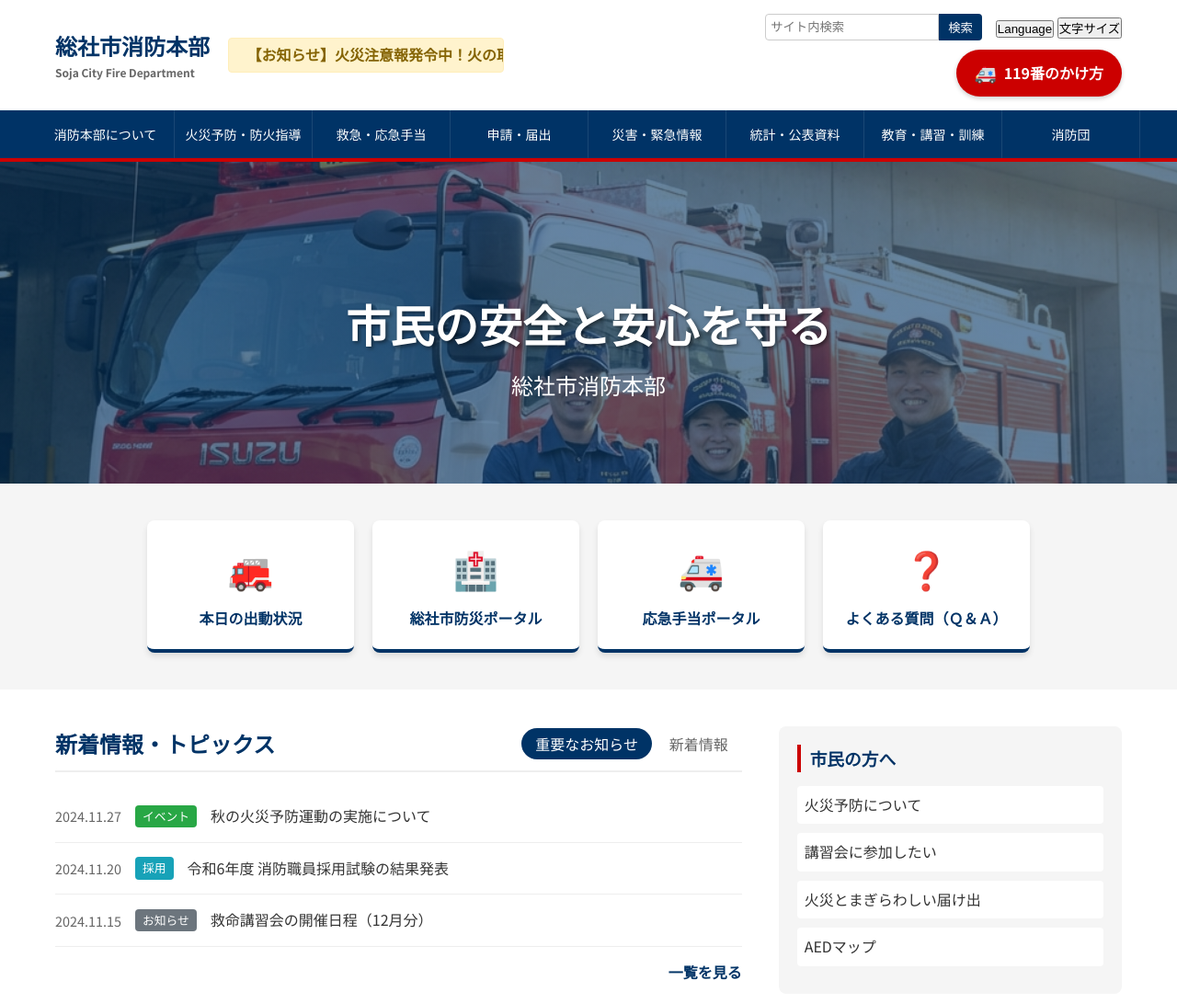
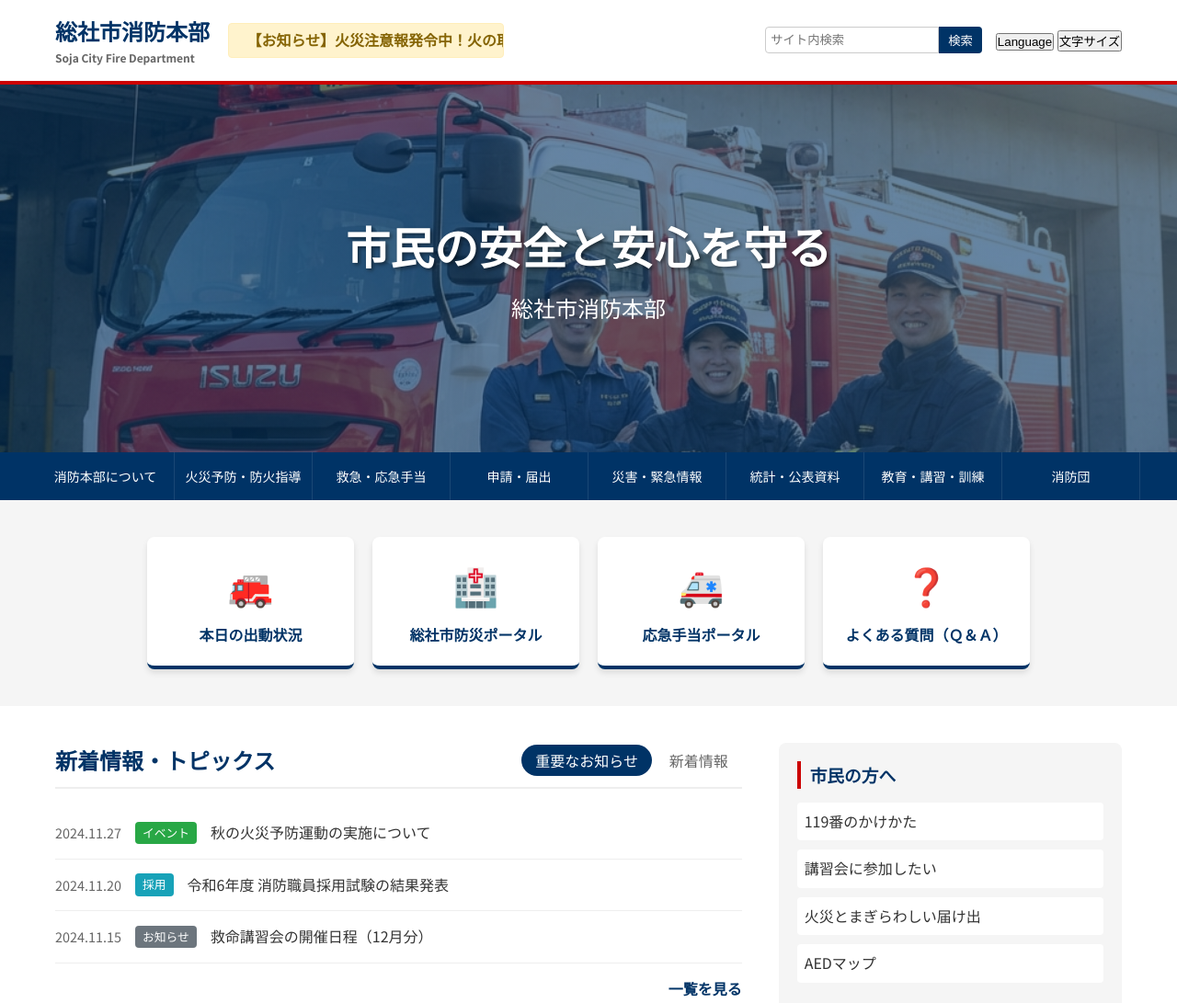
Before and after one commit to ryoji-ai/soja-fire-dept-homepage, a website: page index.html in a window 1280 px wide. Shown: the top 1091 px of the page at 92% size. Drawn offline with Linux system fonts and the light colour scheme.

Commit message:
Fix menu visibility by removing negative margin from quick access section

```diff
--- a/index.html
+++ b/index.html
@@ -37,28 +37,10 @@
                         <button>文字サイズ</button>
                     </div>
                 </div>
-                <div class="header-buttons">
 
-                    <a href="#" class="emergency-btn">
-                        <span class="icon">🚑</span>
-                        119番のかけ方
-                    </a>
-                </div>
             </div>
         </div>
-        <!-- Global Navigation -->
-        <nav class="global-nav">
-            <ul>
-                <li><a href="#">消防本部について</a></li>
-                <li><a href="#">火災予防・防火指導</a></li>
-                <li><a href="#">救急・応急手当</a></li>
-                <li><a href="#">申請・届出</a></li>
-                <li><a href="#">災害・緊急情報</a></li>
-                <li><a href="#">統計・公表資料</a></li>
-                <li><a href="#">教育・講習・訓練</a></li>
-                <li><a href="#">消防団</a></li>
-            </ul>
-        </nav>
+
     </header>
 
     <!-- Hero Section -->
@@ -72,6 +54,20 @@
             <p>【緊急情報】現在、管内で火災が発生しています（〇〇町〇丁目付近）</p>
         </div>
     </section>
+
+    <!-- Global Navigation -->
+    <nav class="global-nav">
+        <ul>
+            <li><a href="#">消防本部について</a></li>
+            <li><a href="#">火災予防・防火指導</a></li>
+            <li><a href="#">救急・応急手当</a></li>
+            <li><a href="#">申請・届出</a></li>
+            <li><a href="#">災害・緊急情報</a></li>
+            <li><a href="#">統計・公表資料</a></li>
+            <li><a href="#">教育・講習・訓練</a></li>
+            <li><a href="#">消防団</a></li>
+        </ul>
+    </nav>
 
     <!-- Quick Access -->
     <section class="quick-access">
@@ -133,7 +129,7 @@
             <div class="menu-group">
                 <h3>市民の方へ</h3>
                 <ul>
-                    <li><a href="#">火災予防について</a></li>
+                    <li><a href="#">119番のかけかた</a></li>
                     <li><a href="#">講習会に参加したい</a></li>
                     <li><a href="#">火災とまぎらわしい届け出</a></li>
                     <li><a href="#">AEDマップ</a></li>
--- a/style.css
+++ b/style.css
@@ -228,7 +228,7 @@ ul {
 .quick-access {
     background-color: var(--bg-light);
     padding: 40px 0;
-    margin-top: -50px;
+    /* margin-top: -50px; Removed to show menu */
     position: relative;
     z-index: 10;
 }
```
